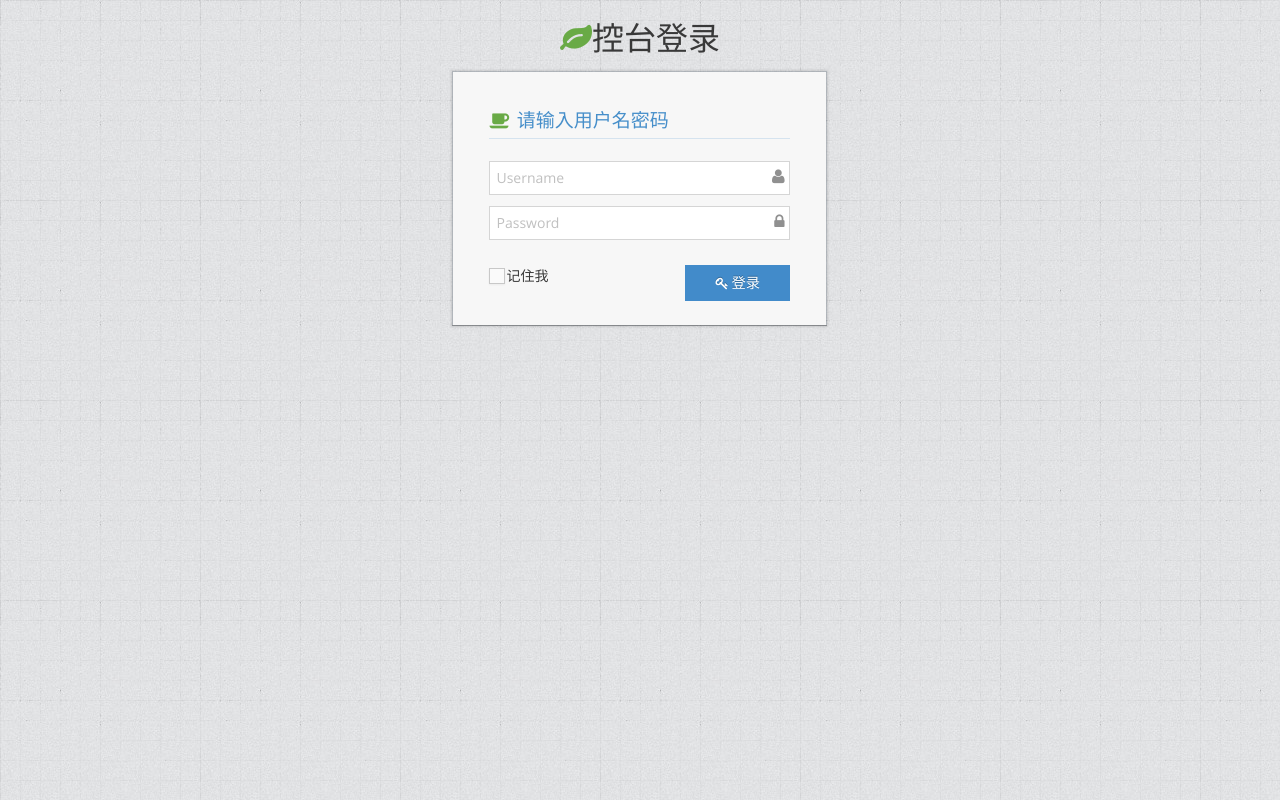
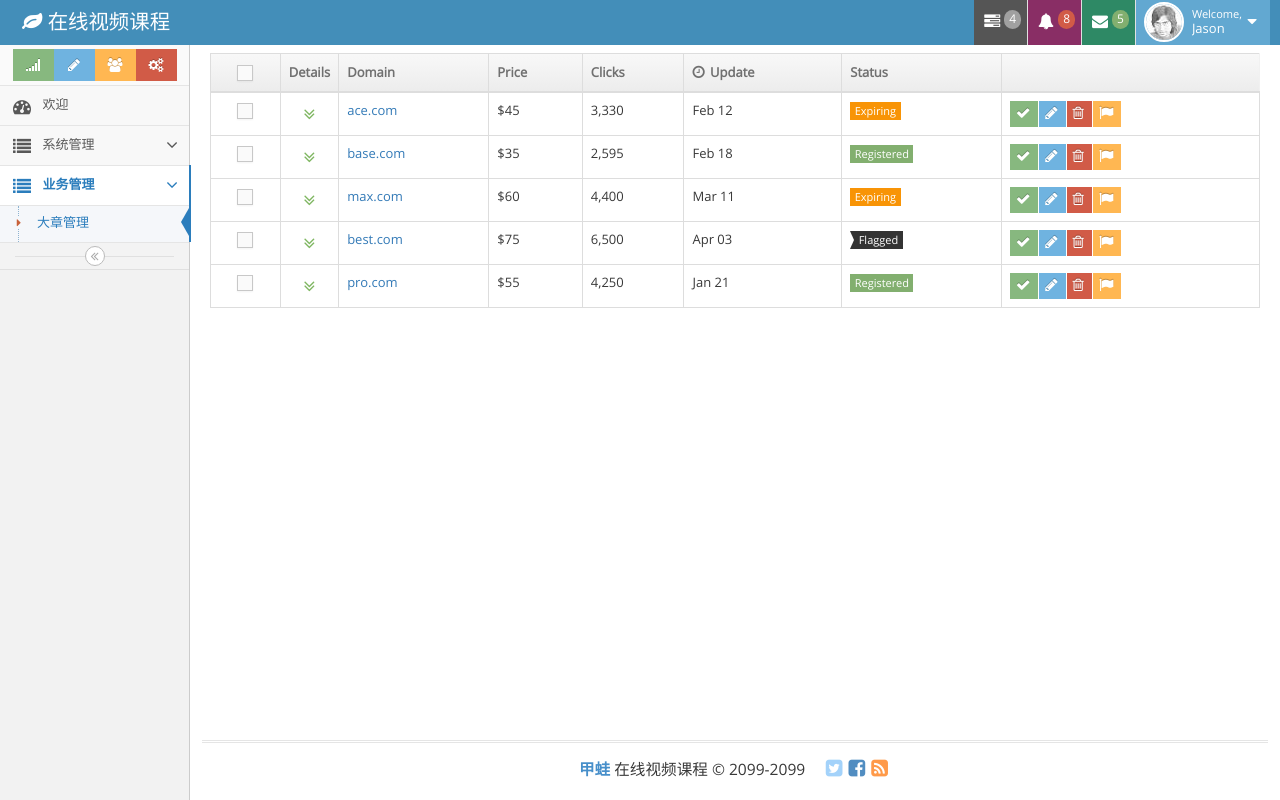
Before and after one commit to zhaoYangzzz/course, a Vue app in the folder admin/: page /admin/business/chapter in a window 1280 px wide. Before the commit this address led to /login. Built offline with nearby package versions, Linux system fonts and the light colour scheme.

Commit message:
1.点击sidebar菜单实现页面跳转并增加激活样式

```diff
--- a/admin/src/router.js
+++ b/admin/src/router.js
@@ -24,7 +24,7 @@
                 path:'welcome',
                 component:Welcome,
             },{
-                path:'chapter',
+                path:'business/chapter',
                 component:Chapter,
             }]
         }]
--- a/admin/src/views/admin.vue
+++ b/admin/src/views/admin.vue
@@ -353,16 +353,16 @@
         </div><!-- /.sidebar-shortcuts -->
 
         <ul class="nav nav-list">
-          <li class="">
-            <a href="index.html">
+          <li class="" id="welcome-sidebar">
+            <router-link to="/admin/welcome">
               <i class="menu-icon fa fa-tachometer"></i>
               <span class="menu-text"> 欢迎 </span>
-            </a>
+            </router-link>
 
             <b class="arrow"></b>
           </li>
 
-          <li class="active open">
+          <li class="">
             <a href="#" class="dropdown-toggle">
               <i class="menu-icon fa fa-list"></i>
               <span class="menu-text"> 系统管理 </span>
@@ -392,7 +392,27 @@
               </li>
             </ul>
           </li>
+          <li class="active open">
+            <a href="#" class="dropdown-toggle">
+              <i class="menu-icon fa fa-list"></i>
+              <span class="menu-text"> 业务管理 </span>
 
+              <b class="arrow fa fa-angle-down"></b>
+            </a>
+
+            <b class="arrow"></b>
+
+            <ul class="submenu">
+              <li class="active" id="business-chapter-sidebar">
+                <router-link to="/admin/business/chapter">
+                  <i class="menu-icon fa fa-caret-right"></i>
+                  大章管理
+                </router-link>
+
+                <b class="arrow"></b>
+              </li>
+            </ul>
+          </li>
         </ul><!-- /.nav-list -->
 
         <div class="sidebar-toggle sidebar-collapse" id="sidebar-collapse">
@@ -448,18 +468,34 @@
 </template>
 
 <script>
-
-
 export default {
   name: "admin",
-  mounted: function() {
+  mounted: function () {
     $("body").removeClass("login-layout light-login");
     $("body").attr("class", "no-skin");
     // console.log("admin");
   },
   methods: {
-    login () {
+    login() {
       this.$router.push("/admin")
+    },
+
+    /**
+     * 菜单激活样式，id是当前点击的菜单的id
+     * @param id
+     */
+    activeSidebar: function (id) {
+      // 兄弟菜单去掉active样式，自身增加active样式
+      $("#" + id).siblings().removeClass("active");
+      $("#" + id).siblings().find("li").removeClass("active");
+      $("#" + id).addClass("active");
+
+      // 如果有父菜单，父菜单的兄弟菜单去掉open active，父菜单增加open active
+      let parentLi = $("#" + id).parents("li");
+      if (parentLi) {
+        parentLi.siblings().removeClass("open active");
+        parentLi.addClass("open active");
+      }
     }
   }
 }
--- a/admin/src/views/admin/chapter.vue
+++ b/admin/src/views/admin/chapter.vue
@@ -971,3 +971,13 @@
         </tbody>
       </table>
 </template>
+<script>
+export default {
+  name: "chapter",
+  mounted: function() {
+    this.$parent.activeSidebar("business-chapter-sidebar");
+  },
+  methods: {
+  }
+}
+</script>
--- a/admin/src/views/admin/welcome.vue
+++ b/admin/src/views/admin/welcome.vue
@@ -3,3 +3,13 @@
     <h1>您好，欢迎进入控台</h1>
   </div>
 </template>
+<script>
+  export default {
+    name: "welcome",
+        mounted: function() {
+          this.$parent.activeSidebar("welcome-sidebar");
+      },
+    methods: {
+      }
+  }
+</script>
```
